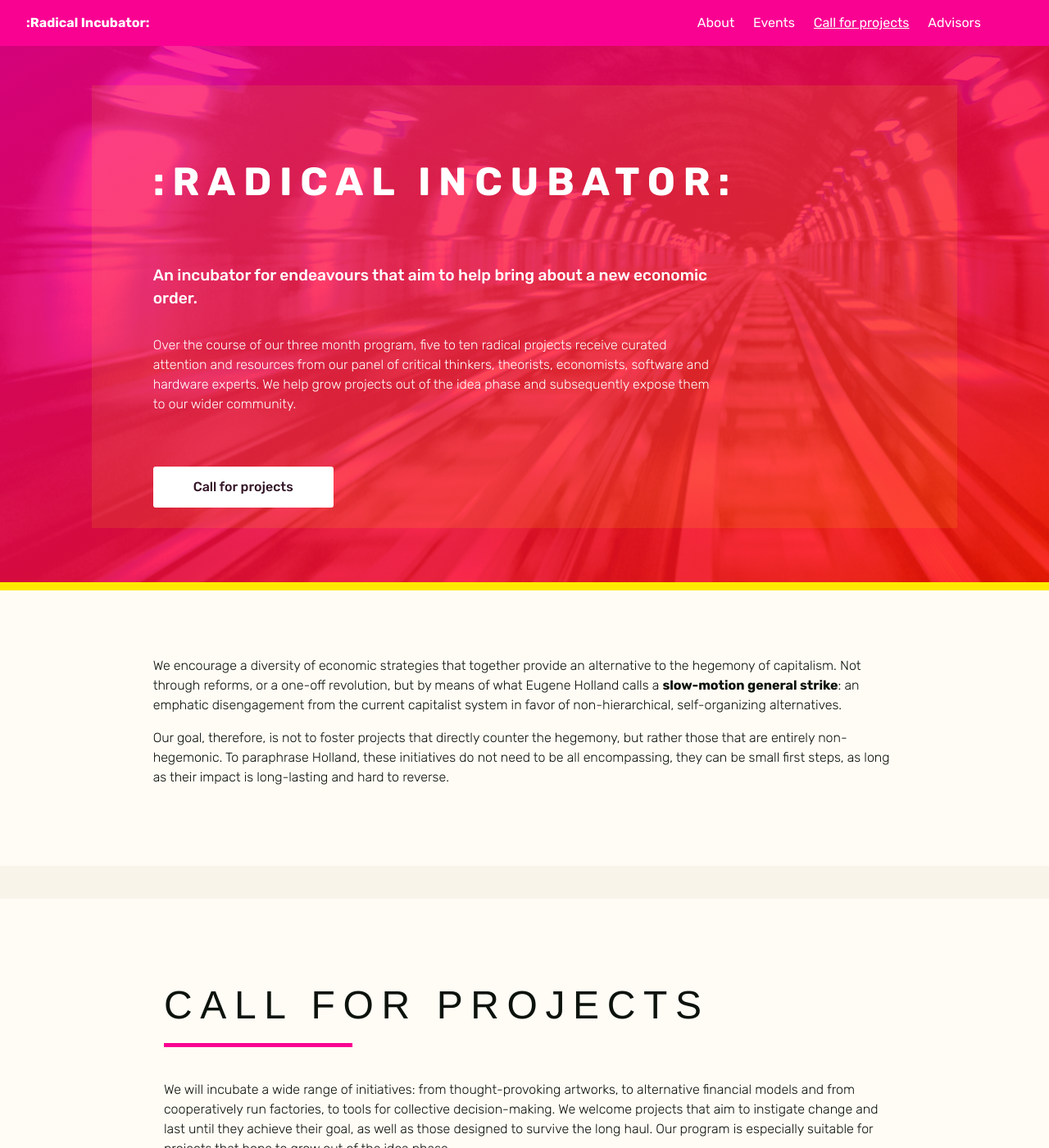
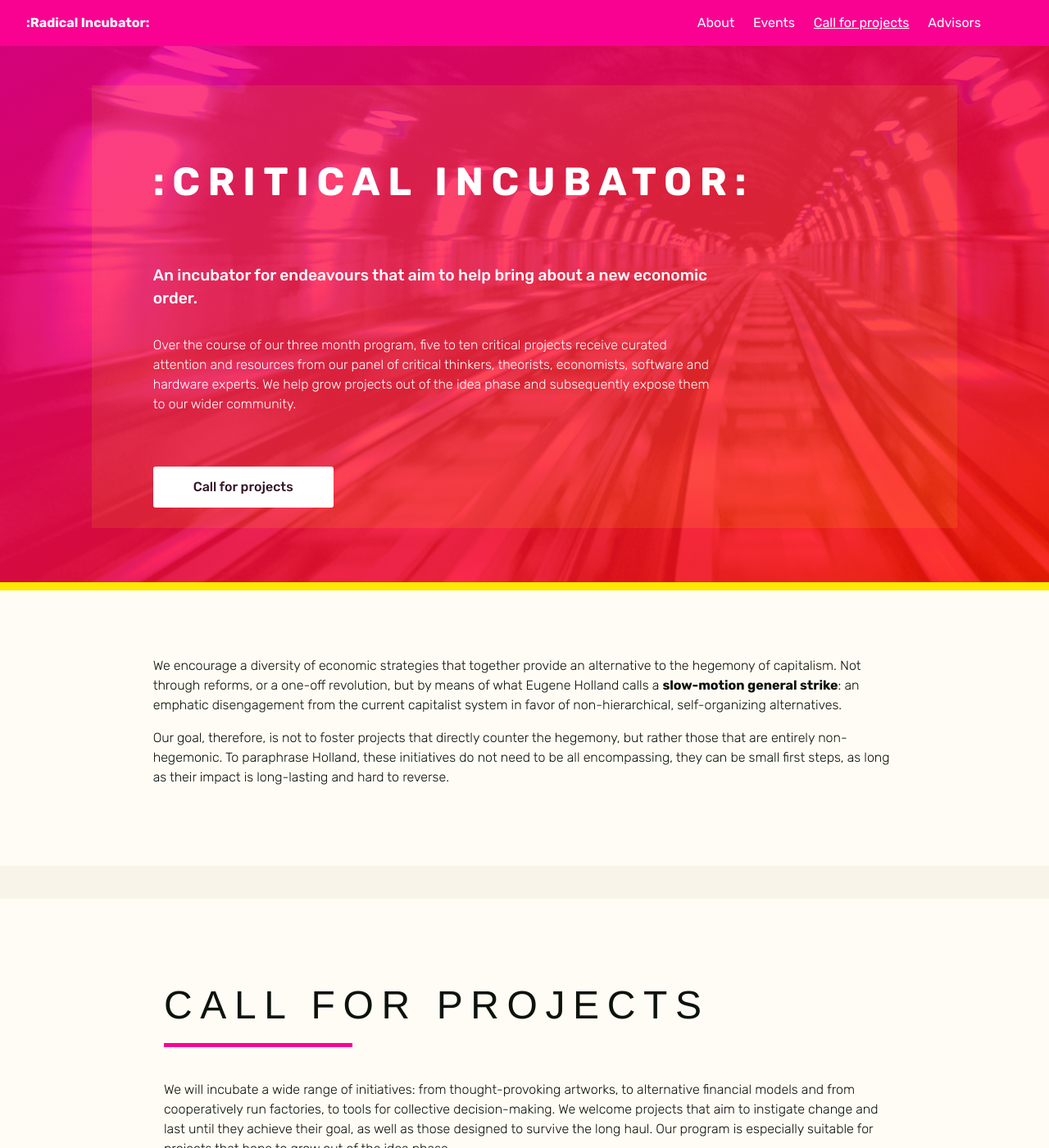
Before and after one commit to criticalincubator/criticalincubator.github.io, a Jekyll site: the page built from index.html, in a window 1280 px wide and 1400 px high. Shown: the whole window at 82% size. Built offline with Jekyll 4.4.1, drawn with Linux system fonts in a browser that asks for light colours; nearby versions of some CDN libraries; some of the changed text lies outside the part shown.

Commit message:
critical name change

```diff
--- a/index.html
+++ b/index.html
@@ -6,12 +6,12 @@ layout: main
     <header class="container px2 py4 first-elem intro-bt">
       <div class="clearfix mxn3">
        <div class="col-10 px0 py1 mx-auto">
-            <h1 class="h1 responsive-h1 caps name teal-dark py3" ><span>:Radical Incubator:</span></h1>
+            <h1 class="h1 responsive-h1 caps name teal-dark py3" ><span>:Critical Incubator:</span></h1>
             <div class="sm-col sm-col-9">
-              <p class="teal-dark intro" style="font-size:1.2rem;font-weight:500;">An incubator for endeavours that aim to help bring about a new economic order.</p><p class=""> Over the course of our three month program, five to ten radical projects receive curated attention and resources from our panel of critical thinkers, theorists, economists, software and hardware experts. We help grow projects out of the idea phase and subsequently expose them to our wider community.</p>
+              <p class="teal-dark intro" style="font-size:1.2rem;font-weight:500;">An incubator for endeavours that aim to help bring about a new economic order.</p><p class=""> Over the course of our three month program, five to ten critical projects receive curated attention and resources from our panel of critical thinkers, theorists, economists, software and hardware experts. We help grow projects out of the idea phase and subsequently expose them to our wider community.</p>
               <br>
               <br>
-              <a href="http://radicalincubator.com/call-projects"><button>Call for projects</button></a>
+              <a href="http://criticalincubator.com/call-projects"><button>Call for projects</button></a>
             </div>
         </div>
       </div>
@@ -36,9 +36,9 @@ layout: main
         <div class="col-10 mx-auto px3 py3">
           <h1 class="responsive-h1 caps mb2">Call for projects</h1>
           <hr class="haar-h"/>
-          <p class="py1">We will incubate a wide range of initiatives: from thought-provoking artworks, to alternative financial models and from cooperatively run factories, to tools for collective decision-making. We welcome projects that aim to instigate change and last until they achieve their goal, as well as those designed to survive the long haul. Our program is especially suitable for projects that hope to grow out of the idea phase.</p><p><strong>We now accept proposals for projects to participate in the Radical Incubator Hack Weekend, in London on June 2-3, 2018.
+          <p class="py1">We will incubate a wide range of initiatives: from thought-provoking artworks, to alternative financial models and from cooperatively run factories, to tools for collective decision-making. We welcome projects that aim to instigate change and last until they achieve their goal, as well as those designed to survive the long haul. Our program is especially suitable for projects that hope to grow out of the idea phase.</p><p><strong>We now accept proposals for projects to participate in the critical Incubator Hack Weekend, in London on June 2-3, 2018.
           </strong></p>
-          <a class="ri-btn" href="http://radicalincubator.com/call-projects"><button>Call for projects</button></a>
+          <a class="ri-btn" href="http://criticalincubator.com/call-projects"><button>Call for projects</button></a>
         </div>
       </div>
     </section>
@@ -58,7 +58,7 @@ layout: main
             <div class="sm-col sm-col-7 py0 events">
               <h3 class=" caps">Weekend <br>Hack</h3>
               <h5 class="responsive-h5 caps">June 2-3 - London </h5>
-              <p>Our first weekend-long event to help you build your project! More information and registration <strong><a href="http://radicalincubator.com">here.</a></strong></p>
+              <p>Our first weekend-long event to help you build your project! More information and registration <strong><a href="http://criticalincubator.com">here.</a></strong></p>
              </div>
            </div>
          </div>
@@ -85,7 +85,7 @@ layout: main
           <hr class="haar-h"/>
           <p class="">We are actively scouting for an interdiscplinary team of advisors and mentors. These individuals will help shape the participating projects, inform their theories of change and guide them as they endeavour to reach the world. Relevant backgrounds range from critical thinking and science, to engineering, design and art. </p ><p class="">If this sounds like something you might be interested in, don't hesitate to reach out. We aim to kick-off our first cohort in 2019.</p>
           <br>
-          <p class=""><strong>Reach us at:  <a href="mailto:hello@radicalincubator.com">hello@radicalincubator.com</a></strong></p>
+          <p class=""><strong>Reach us at:  <a href="mailto:hello@criticalincubator.com">hello@criticalincubator.com</a></strong></p>
         </div>
       </div>
     </section>
```
Also changed, not shown: call-projects.html (+6 -6 lines).
